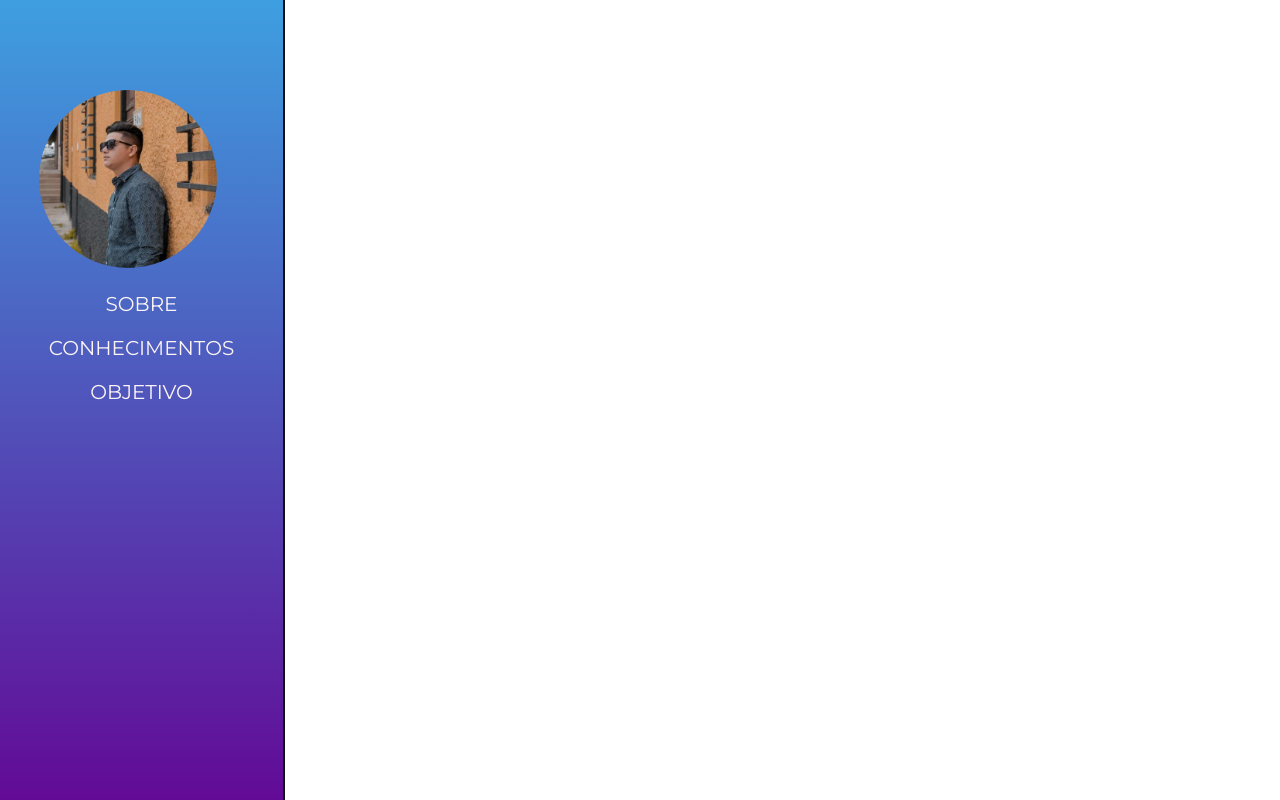
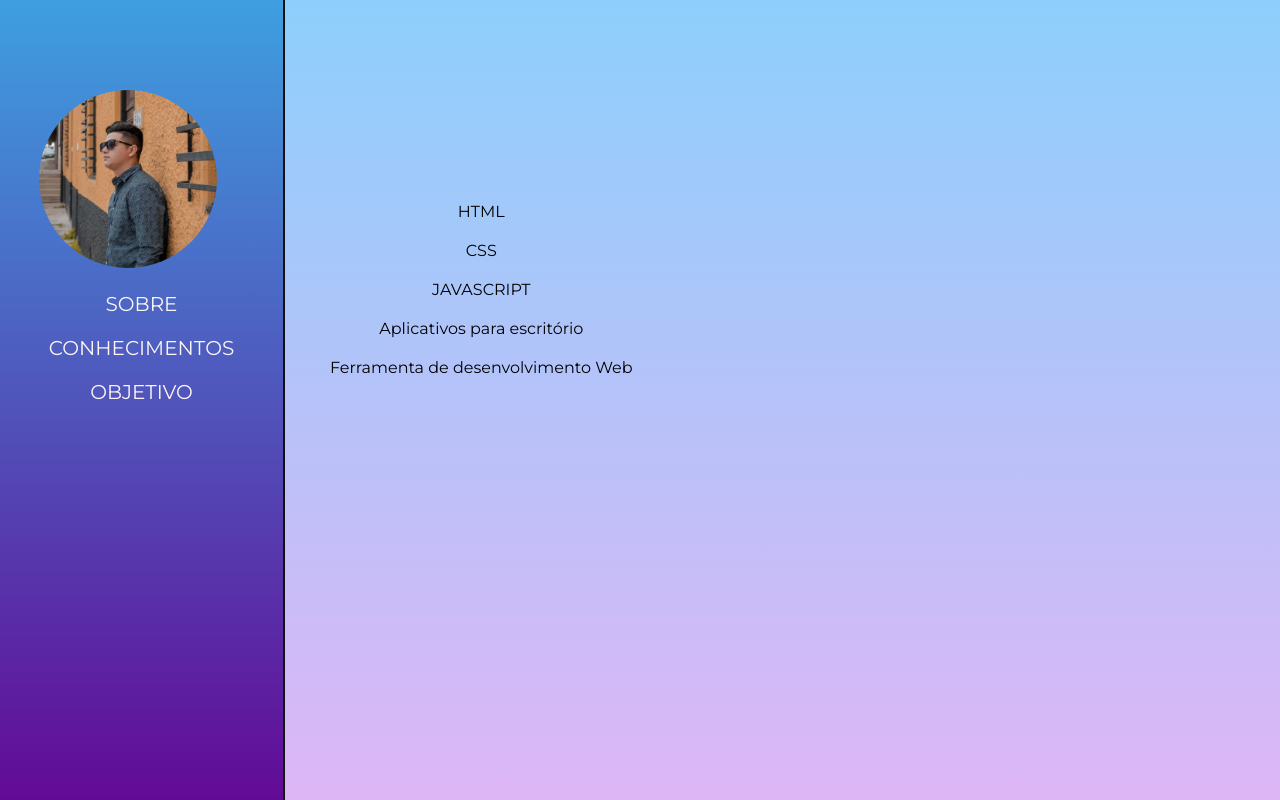
Before and after one commit to felipesinn/projeto-front-end-one-growdev, a plain HTML site: page assets/html/conhecimento.html in a window 1280 px wide. Drawn offline with Linux system fonts and the light colour scheme.

Commit message:
foi implmentado a pagina conhecimento e refaturado o css

```diff
--- a/assets/css/style.css
+++ b/assets/css/style.css
@@ -34,9 +34,6 @@ li {
     display: grid;
     padding: 10px;
     justify-items: center;
-    list-style: none;
-    text-decoration: none;
-
 
 }
 
@@ -114,3 +111,12 @@ address {
 .icons ion-icon:hover {
     color: #5151b9;
 }
+.conhecimentos {
+
+    position: absolute;
+    height: 100%;
+    margin-top: 15%;
+    margin-left: 25%;
+
+
+}
--- a/assets/html/conhecimento.html
+++ b/assets/html/conhecimento.html
@@ -17,5 +17,18 @@
           </nav>
         </aside>
       </header>
+      <main>
+        <div class="conhecimentos">
+          <ol type="">
+
+            <li>HTML</li>
+            <li>CSS</li>
+            <li>JAVASCRIPT</li>
+            <li>Aplicativos para escritório</li>
+            <li>Ferramenta de desenvolvimento Web</li>
+
+          </ol>
+        </div>
+      </main>
 </body>
 </html>
```
